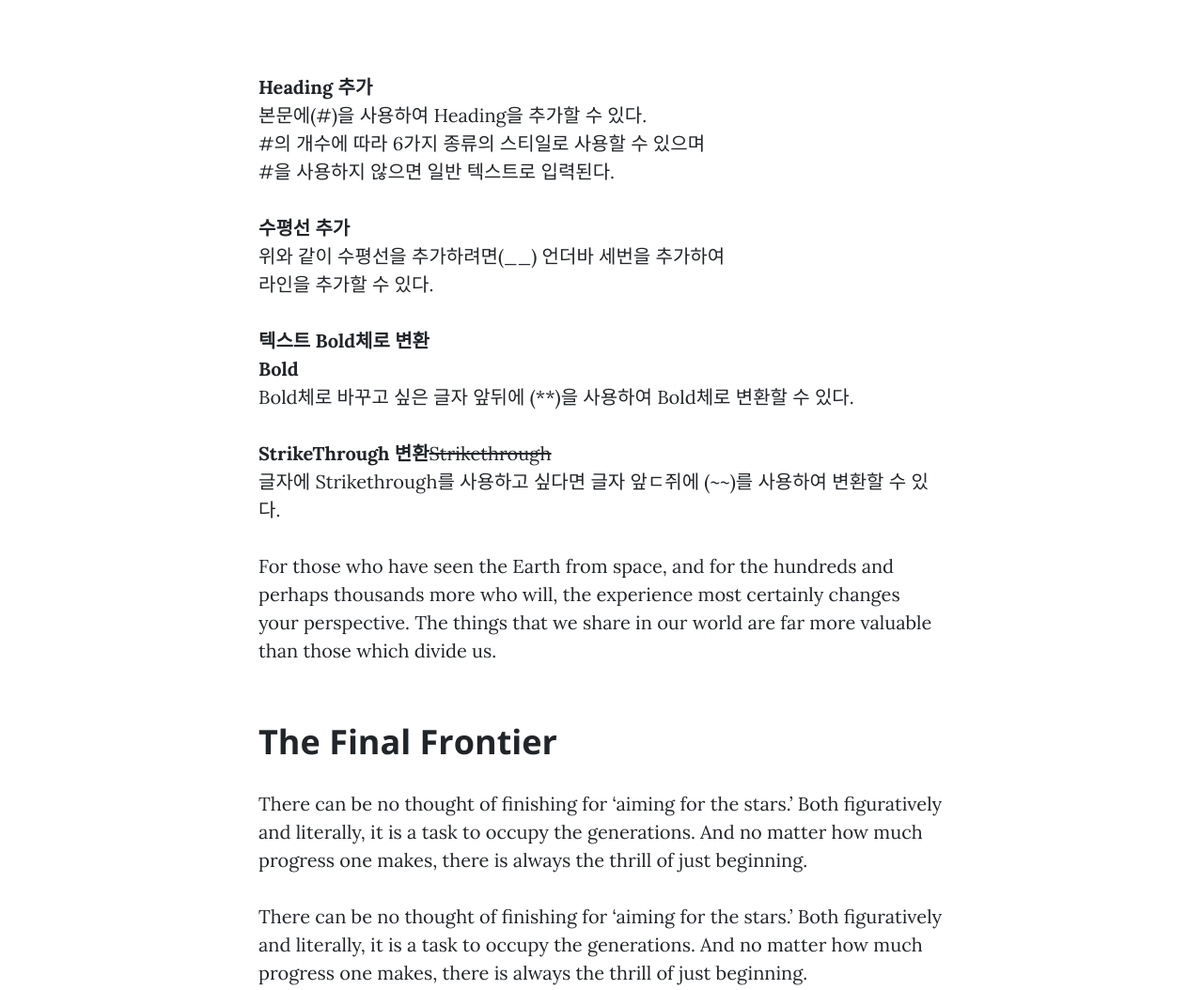
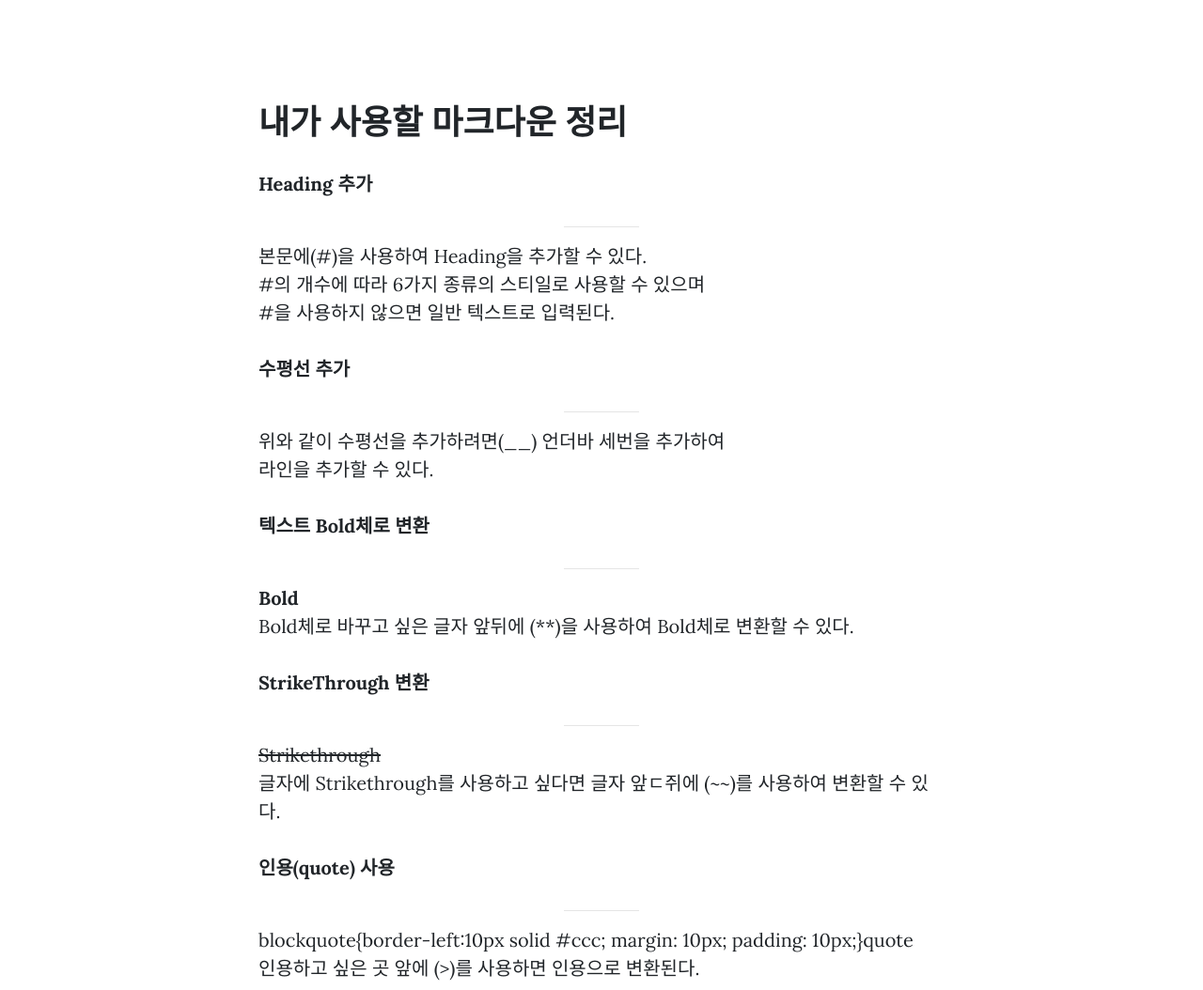
Before and after one commit to songsangmin/songsangmin.github.io, a website: page post.html in a window 1280 px wide. Shown: the part 563-1617 px from the top of the page at 94% size. Drawn offline with nearby package versions, Linux system fonts and the light colour scheme.

Commit message:
Update post.html

```diff
--- a/post.html
+++ b/post.html
@@ -75,15 +75,16 @@
     <div class="container">
       <div class="row">
         <div class="col-lg-8 col-md-10 mx-auto">
-          <p><b>Heading 추가</b><br>본문에(#)을 사용하여 Heading을 추가할 수 있다.<br>#의 개수에 따라 6가지 종류의 스티일로 사용할 수 있으며<br>#을 사용하지 않으면 일반 텍스트로 입력된다.</p>
+          <h2 class ="section-heading">내가 사용할 마크다운 정리</h2>
+          <p><b>Heading 추가</b><br><hr width = "80">본문에(#)을 사용하여 Heading을 추가할 수 있다.<br>#의 개수에 따라 6가지 종류의 스티일로 사용할 수 있으며<br>#을 사용하지 않으면 일반 텍스트로 입력된다.</p>
 
-          <p><b>수평선 추가</b><br>위와 같이 수평선을 추가하려면(__) 언더바 세번을 추가하여<br>라인을 추가할 수 있다.</p>
+          <p><b>수평선 추가</b><br><hr width = "80">위와 같이 수평선을 추가하려면(__) 언더바 세번을 추가하여<br>라인을 추가할 수 있다.</p>
 
-          <p><b>텍스트 Bold체로 변환</b><br><b>Bold</b><br>Bold체로 바꾸고 싶은 글자 앞뒤에 (**)을 사용하여 Bold체로 변환할 수 있다.</p>
+          <p><b>텍스트 Bold체로 변환</b><br><hr width = "80"><b>Bold</b><br>Bold체로 바꾸고 싶은 글자 앞뒤에 (**)을 사용하여 Bold체로 변환할 수 있다.</p>
 
-          <p><b>StrikeThrough 변환</b><del>Strikethrough</del><br>글자에 Strikethrough를 사용하고 싶다면 글자 앞ㄷ쥐에 (~~)를 사용하여 변환할 수 있다.</p>
+          <p><b>StrikeThrough 변환</b><br><hr width = "80"><del>Strikethrough</del><br>글자에 Strikethrough를 사용하고 싶다면 글자 앞ㄷ쥐에 (~~)를 사용하여 변환할 수 있다.</p>
 
-          <p>For those who have seen the Earth from space, and for the hundreds and perhaps thousands more who will, the experience most certainly changes your perspective. The things that we share in our world are far more valuable than those which divide us.</p>
+          <p><b>인용(quote) 사용</b><br><hr width = "80">blockquote{border-left:10px solid #ccc; margin: 10px; padding: 10px;}quote<br>인용하고 싶은 곳 앞에 (>)를 사용하면 인용으로 변환된다.</p>
 
           <h2 class="section-heading">The Final Frontier</h2>
 
```
